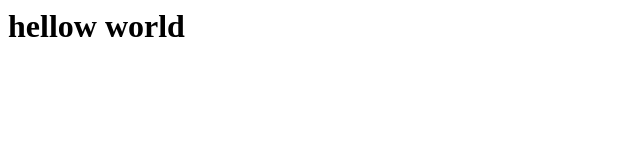
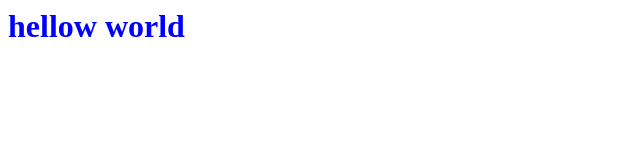
Before and after one commit to shahzaib-574/code101, a plain HTML site: page index.html in a window 1280 px wide. Shown: the whole page, without its empty margins (0-640 px from the left). Drawn offline with Linux system fonts and the light colour scheme.

Commit message:
add style

```diff
--- a/index.html
+++ b/index.html
@@ -6,6 +6,6 @@
     <title>Document</title>
 </head>
 <body>
-   <h1>hellow world</h1>
+   <h1 style="color: blue;">hellow world</h1>
 </body>
 </html>
```
